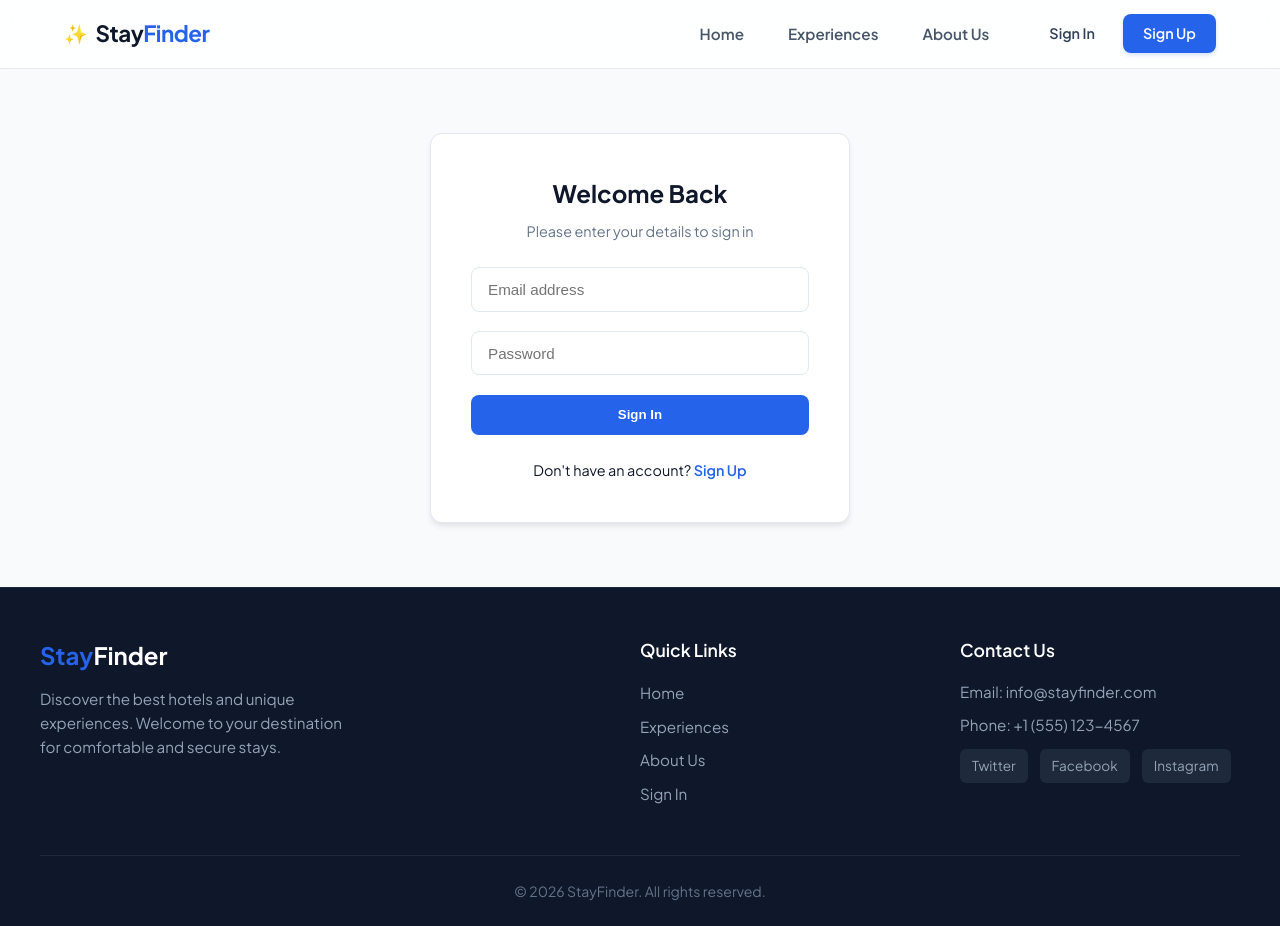
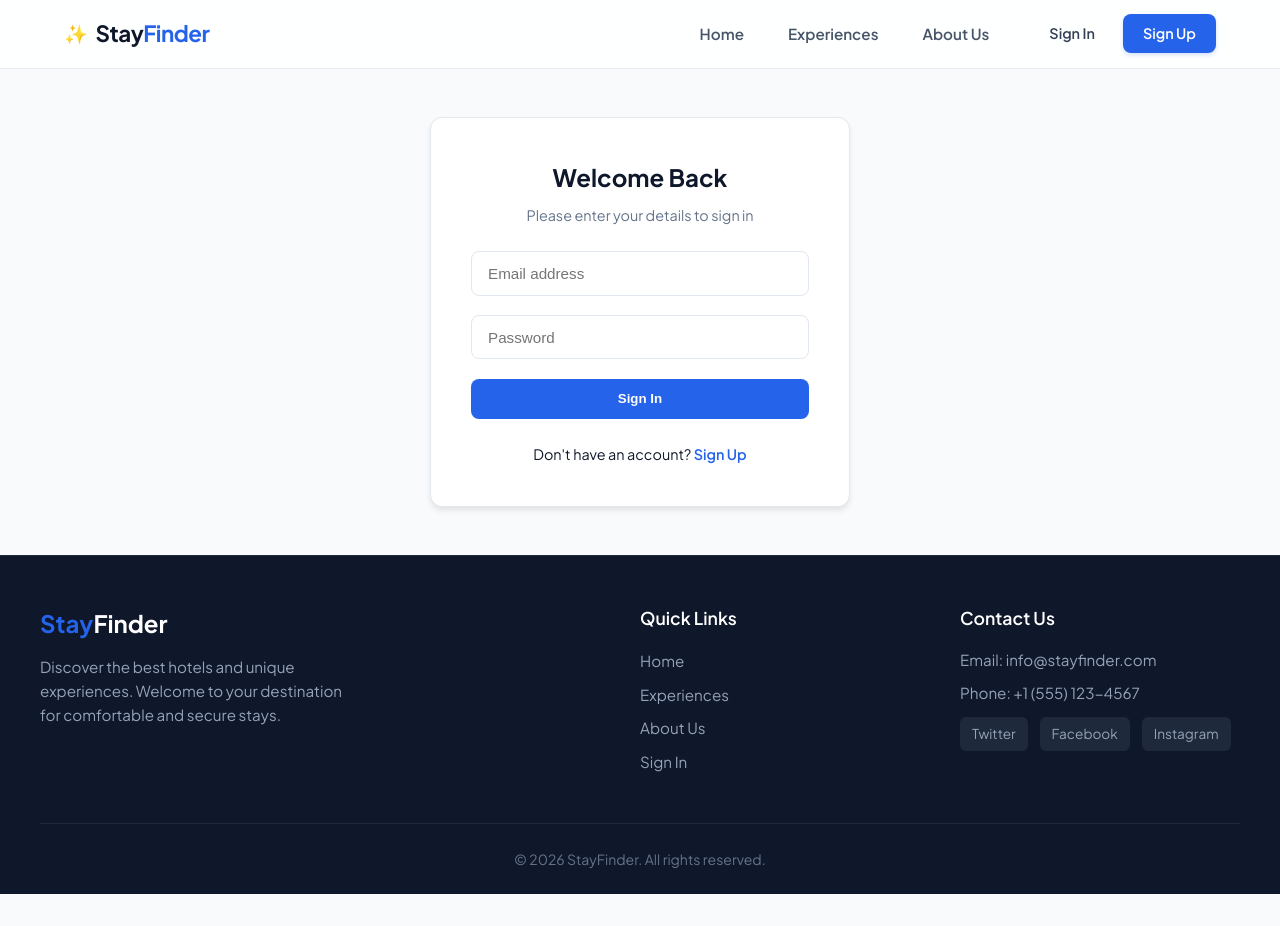
Before and after one commit to dxtaner/hotel-booking, a React app in the folder frontend/: page /login in a window 1280 px wide. After the commit the page ends 894 px from the top, so only its background shows below. Built offline with nearby package versions, Linux system fonts and the light colour scheme; the HTML template or start-up script is replaced by a standard one.

Commit message:
login css edited

```diff
--- a/frontend/src/pages/Login.css
+++ b/frontend/src/pages/Login.css
@@ -1,11 +1,12 @@
 .auth-box {
   max-width: 420px;
-  margin: 4rem auto;
+  margin: 3rem auto;
   background: #ffffff;
   padding: 2.5rem;
   border-radius: 12px;
   border: 1px solid #e2e8f0;
   box-shadow: 0 4px 6px -1px rgba(0, 0, 0, 0.1);
+  width: 100%;
 }
 
 .auth-title {
```
